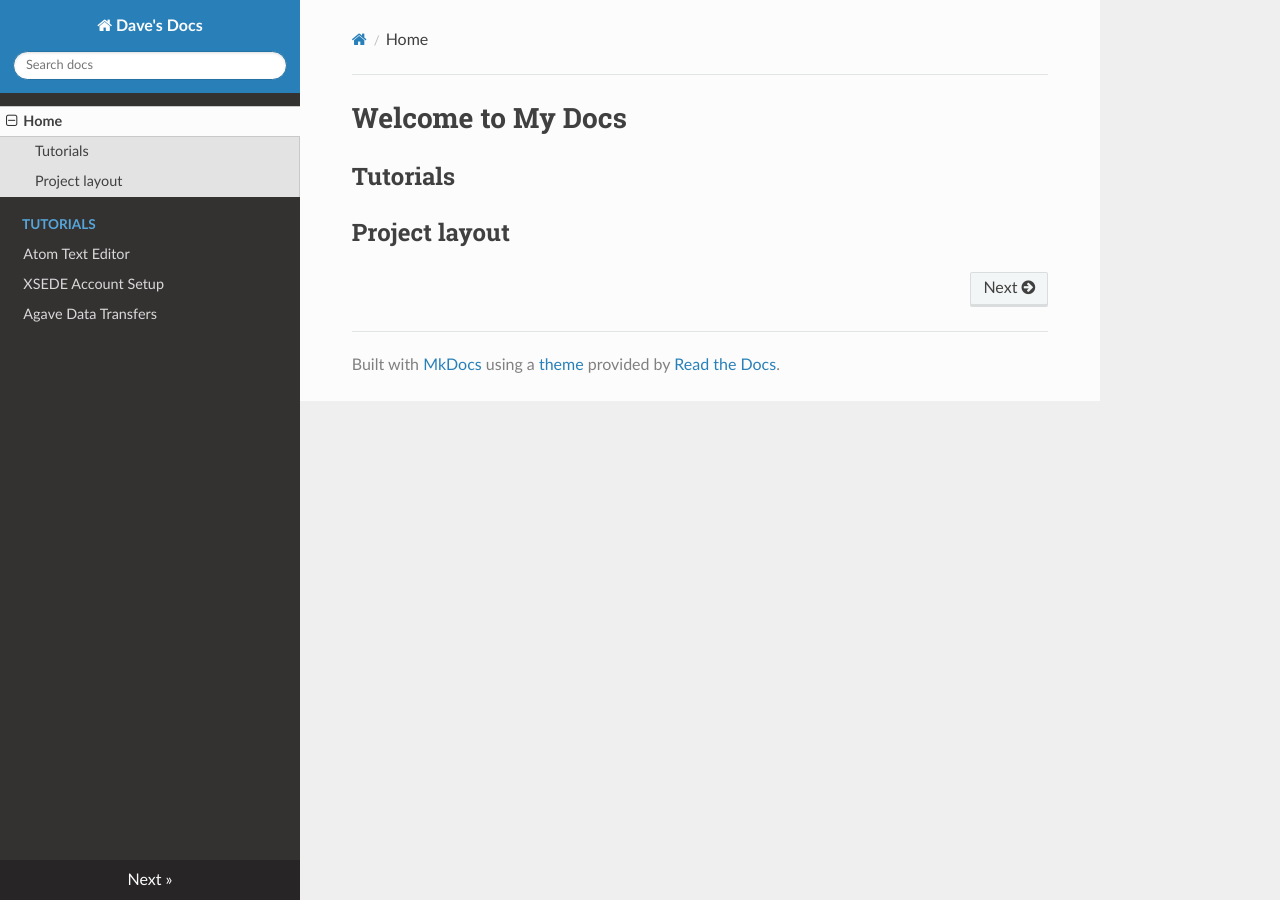
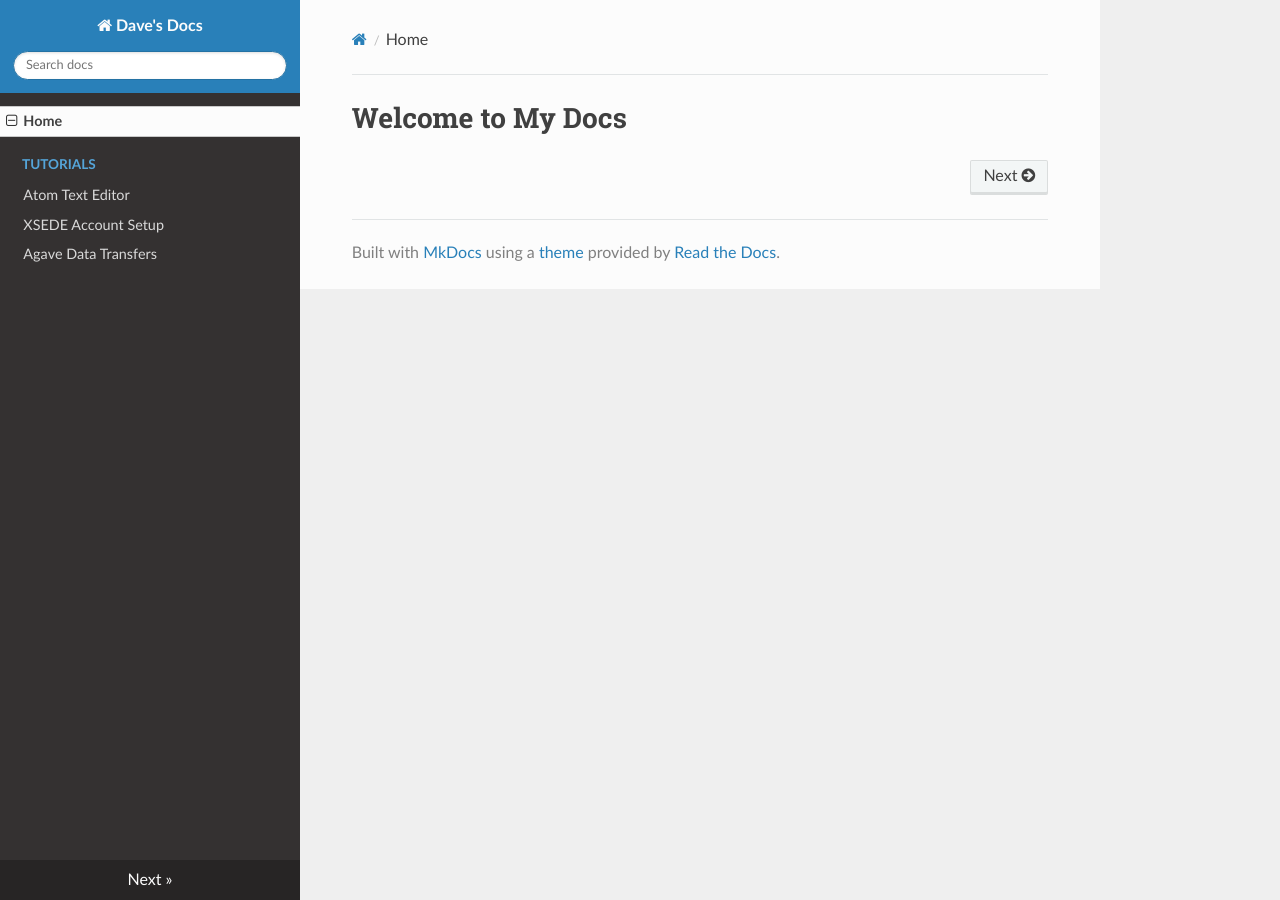
Before and after one commit to dhbrand/docs, an MkDocs documentation site: the page built from docs/index.md, in a window 1280 px wide. Built offline with MkDocs 1.6.1, drawn with Linux system fonts in a browser that asks for light colours; nearby versions of some CDN libraries; old or Windows-style settings are respelled for this version of MkDocs.

Commit message:
UPdated index.md

```diff
--- a/docs/index.md
+++ b/docs/index.md
@@ -1,7 +1 @@
 # Welcome to My Docs
-
-
-## Tutorials
-
-
-## Project layout
```
